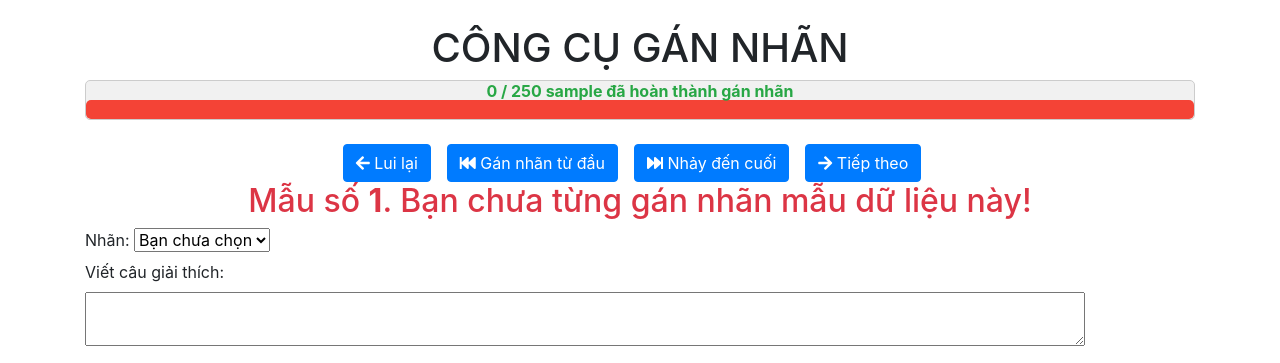
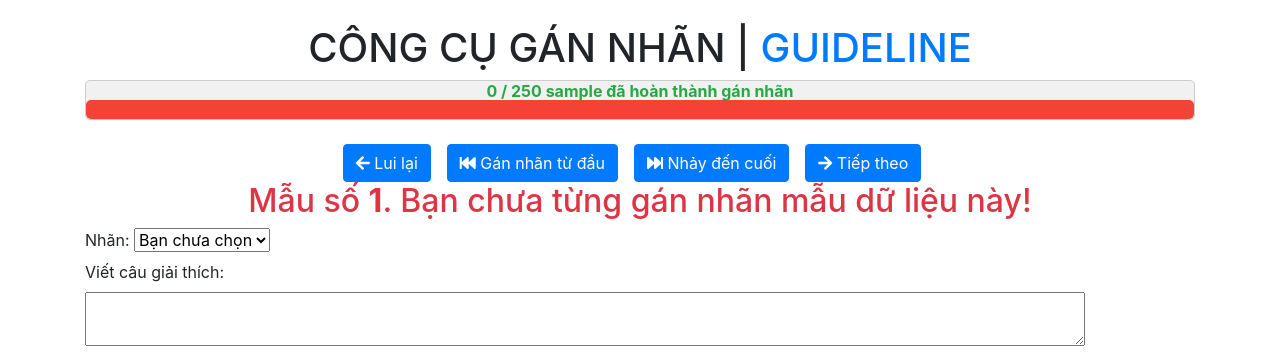
Before and after one commit to quocnguyenx43/vietnamese-orf-data-labeling-project, a Flask app: page /annotate/?index=1 in a window 1280 px wide. Shown: the part 56-419 px from the top of the page. Run offline with Flask 3, Linux system fonts and the light colour scheme; a user stored in the database is signed in; some libraries are stand-ins or nearby versions.

Commit message:
add guideline drive link

```diff
--- a/application/templates/annotate.html
+++ b/application/templates/annotate.html
@@ -1,7 +1,7 @@
 {% extends "base.html" %}
 {% block title %}GÁN NHÃN{% endblock %}
 {% block content %}
-<h1 align="center">CÔNG CỤ GÁN NHÃN</h1>
+<h1 align="center">CÔNG CỤ GÁN NHÃN | <a href="https://docs.google.com/document/d/16x44OHCd0ViH-ukjxUnM-I8MKJ1eQ-B7/edit?rtpof=true">GUIDELINE</a></h1>
 
 <!-- Add CSS style for the progress bar -->
 <style>
```
